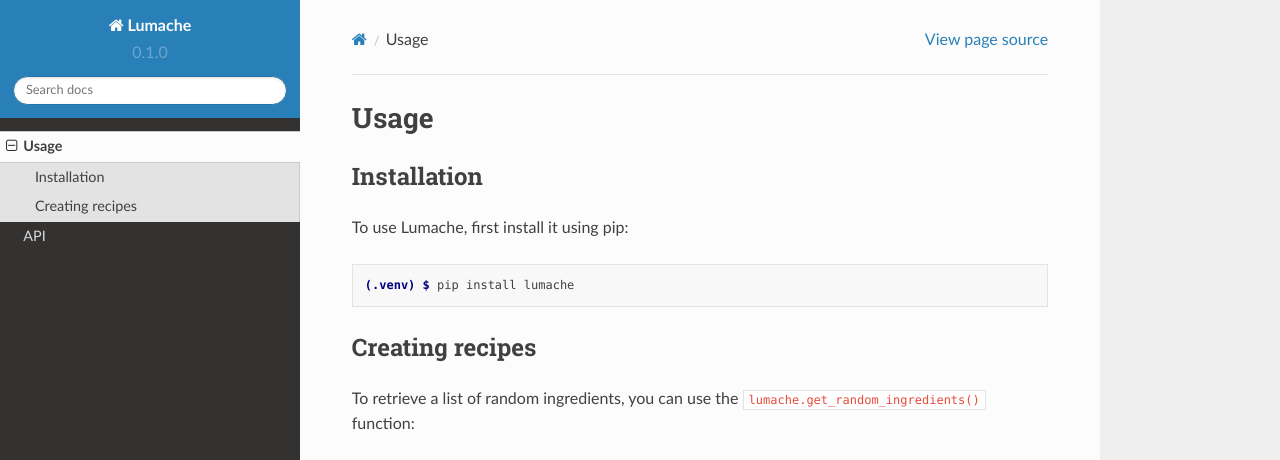
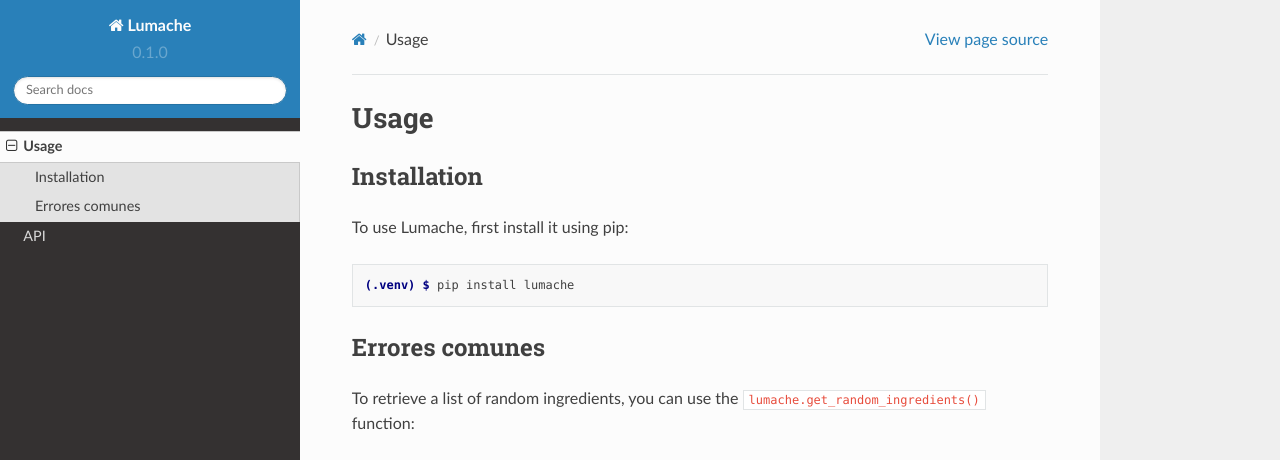
Before and after one commit to JbarrancoandradeL/Documentos_electronicos, a Sphinx documentation site: the page built from docs/source/usage.rst, in a window 1280 px wide and 1095 px high. Shown: the top 460 px of the window. Built offline with Sphinx 7.4.7 and the Read the Docs theme 2.0.0, drawn with Linux system fonts in a browser that asks for light colours; grey boxes are pictures that could not be loaded.

Commit message:
revision 3

```diff
--- a/docs/source/usage.rst
+++ b/docs/source/usage.rst
@@ -12,7 +12,7 @@
 
    (.venv) $ pip install lumache
 
-Creating recipes
+Errores  comunes
 ----------------
 
 To retrieve a list of random ingredients,
```
